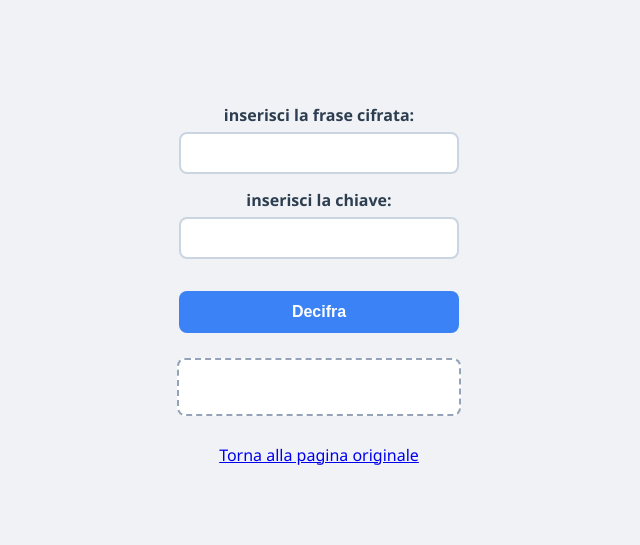
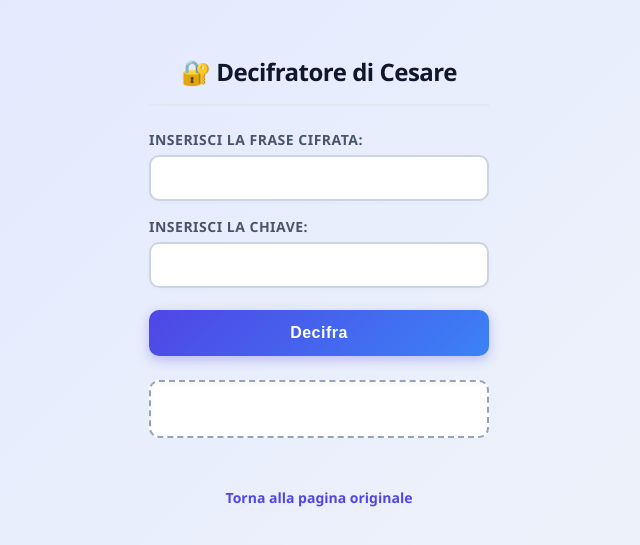
Before and after one commit to SimoneMedved/TPS, a plain HTML site: page Decripta_1_0.html in a window 1280 px wide. Shown: the part 123-668 px from the top of the page, without its empty margins (321-961 px from the left). Drawn offline with Linux system fonts and the light colour scheme.

Commit message:
Update Decripta_1_0.html

```diff
--- a/Decripta_1_0.html
+++ b/Decripta_1_0.html
@@ -2,14 +2,137 @@
 <head>
     <title>Decifratore di Cesare</title>
     <style>
-        body { font-family: 'Segoe UI', Tahoma, Geneva, Verdana, sans-serif; background-color: #f0f2f5; color: #333; display: flex; flex-direction: column; align-items: center; justify-content: center; min-height: 100vh; margin: 0; }
-        p { font-size: 16px; font-weight: 600; margin: 15px 0 6px 0; color: #2c3e50; }
-        input { width: 280px; padding: 10px 14px; border: 2px solid #cbd5e1; border-radius: 8px; font-size: 16px; outline: none; background-color: #ffffff; transition: border-color 0.2s, box-shadow 0.2s; }
-        input:focus { border-color: #3b82f6; box-shadow: 0 0 0 3px rgba(59, 130, 246, 0.2); }
-        button { margin-top: 10px; width: 280px; padding: 12px; background-color: #3b82f6; color: white; border: none; border-radius: 8px; font-size: 16px; font-weight: bold; cursor: pointer; transition: background-color 0.2s, transform 0.1s; }
-        button:hover { background-color: #2563eb; }
-        button:active { transform: scale(0.98); }
-        #decifrato { margin-top: 25px; padding: 15px 20px; min-width: 240px; min-height: 24px; background-color: #ffffff; border: 2px dashed #94a3b8; border-radius: 8px; font-family: 'Courier New', Courier, monospace; font-size: 18px; font-weight: bold; color: #0f172a; text-align: center; word-break: break-all; }
+        * {
+            box-sizing: border-box;
+        }
+
+        body {
+            font-family: 'Segoe UI', system-ui, -apple-system, sans-serif;
+            background: linear-gradient(135deg, #e0e7ff 0%, #f1f5f9 100%);
+            color: #1e293b;
+            display: flex;
+            flex-direction: column;
+            align-items: center;
+            justify-content: center;
+            min-height: 100vh;
+            margin: 0;
+            padding: 20px;
+        }
+
+        /* Etichette (p) */
+        p:not(#decifrato) {
+            width: 100%;
+            max-width: 340px;
+            font-size: 14px;
+            font-weight: 600;
+            text-transform: uppercase;
+            letter-spacing: 0.5px;
+            margin: 16px 0 6px 0;
+            color: #475569;
+            text-align: left;
+        }
+
+        p:first-of-type::before {
+            content: "🔐 Decifratore di Cesare";
+            display: block;
+            font-size: 24px;
+            font-weight: 800;
+            text-transform: none;
+            letter-spacing: -0.5px;
+            color: #0f172a;
+            text-align: center;
+            margin-bottom: 24px;
+            padding-bottom: 16px;
+            border-bottom: 2px solid #e2e8f0;
+        }
+
+        /* Campi di input */
+        input {
+            width: 100%;
+            max-width: 340px;
+            padding: 12px 16px;
+            border: 2px solid #cbd5e1;
+            border-radius: 10px;
+            font-size: 16px;
+            outline: none;
+            background-color: #ffffff;
+            color: #0f172a;
+            box-shadow: 0 2px 4px rgba(0, 0, 0, 0.02);
+            transition: all 0.2s ease;
+        }
+
+        input:focus {
+            border-color: #4f46e5;
+            box-shadow: 0 0 0 4px rgba(79, 70, 229, 0.15);
+        }
+
+        /* Nasconde i <br> superflui per gestire meglio gli spazi */
+        br {
+            display: none;
+        }
+
+        /* Pulsante principale */
+        button {
+            margin-top: 22px;
+            width: 100%;
+            max-width: 340px;
+            padding: 14px;
+            background: linear-gradient(135deg, #4f46e5 0%, #3b82f6 100%);
+            color: white;
+            border: none;
+            border-radius: 10px;
+            font-size: 16px;
+            font-weight: 700;
+            letter-spacing: 0.5px;
+            cursor: pointer;
+            box-shadow: 0 4px 12px rgba(79, 70, 229, 0.3);
+            transition: all 0.2s ease;
+        }
+
+        button:hover {
+            transform: translateY(-2px);
+            box-shadow: 0 6px 16px rgba(79, 70, 229, 0.4);
+        }
+
+        button:active {
+            transform: translateY(0);
+        }
+
+        /* Box risultato */
+        #decifrato {
+            margin-top: 24px;
+            padding: 18px 20px;
+            width: 100%;
+            max-width: 340px;
+            min-height: 58px;
+            background-color: #ffffff;
+            border: 2px dashed #94a3b8;
+            border-radius: 10px;
+            font-family: 'Consolas', 'Courier New', monospace;
+            font-size: 18px;
+            font-weight: bold;
+            color: #0f172a;
+            text-align: center;
+            word-break: break-all;
+            box-shadow: inset 0 2px 4px rgba(0, 0, 0, 0.04);
+        }
+
+        /* Link di ritorno */
+        a {
+            margin-top: 24px;
+            font-size: 14px;
+            font-weight: 600;
+            color: #4f46e5;
+            text-decoration: none;
+            padding: 8px 16px;
+            border-radius: 8px;
+            transition: background-color 0.2s, color 0.2s;
+        }
+
+        a:hover {
+            background-color: rgba(79, 70, 229, 0.1);
+            color: #3730a3;
+        }
     </style>
 </head>
 <body>
@@ -19,19 +142,16 @@
             var codice = 0;
             for (var i = 0; i < frase.length; i++) {
                 codice = frase.charCodeAt(i);
-
                 if (codice >= 65 && codice <= 90) {
                     codice = ((codice - 65 - (parseInt(document.getElementById("chiave").value) % 26) + 26) % 26) + 65;
                 } else if (codice >= 97 && codice <= 122) {
                     codice = ((codice - 97 - (parseInt(document.getElementById("chiave").value) % 26) + 26) % 26) + 97;
                 }
-
                 fraseDecifrata += String.fromCharCode(codice);
             }
             document.getElementById("decifrato").innerHTML = fraseDecifrata;
         }
     </script>
-
     <p>inserisci la frase cifrata: </p>
     <input type="text" id="frase"></input>
     <p>inserisci la chiave: </p>
```
